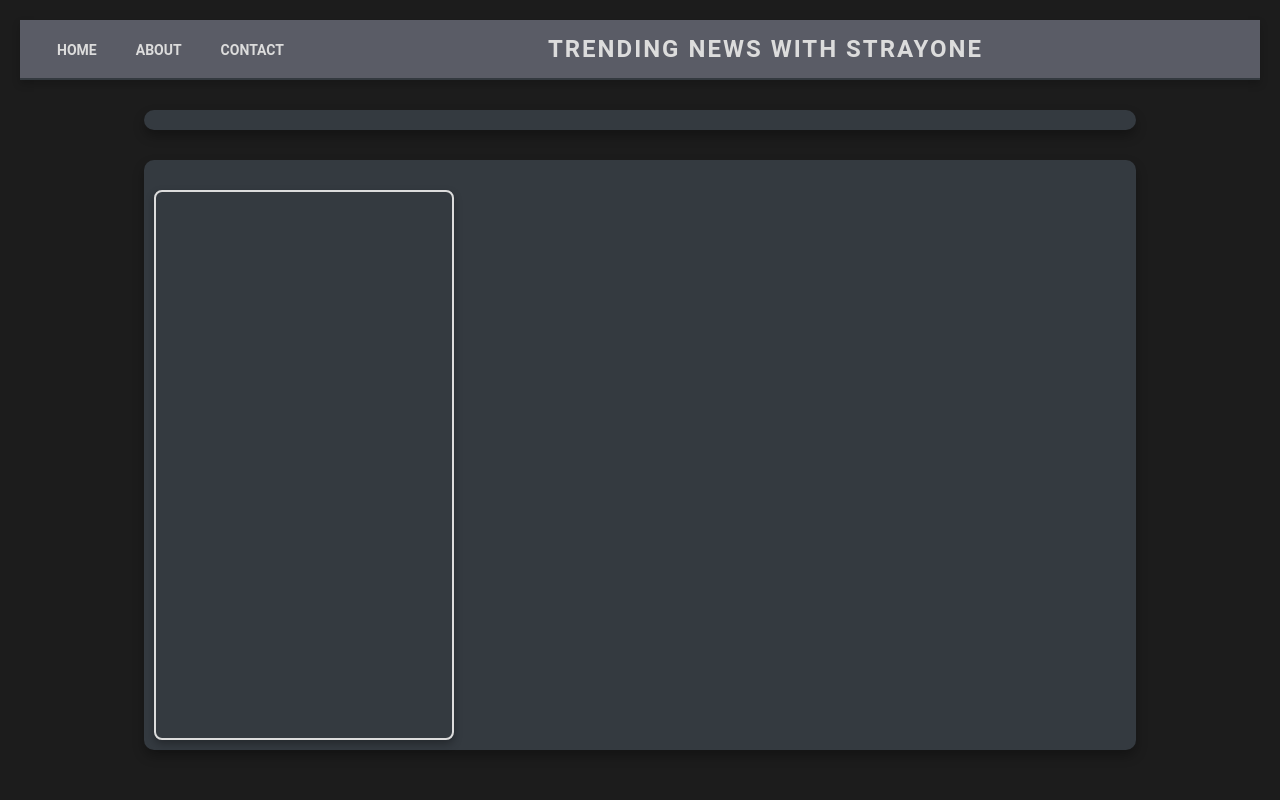
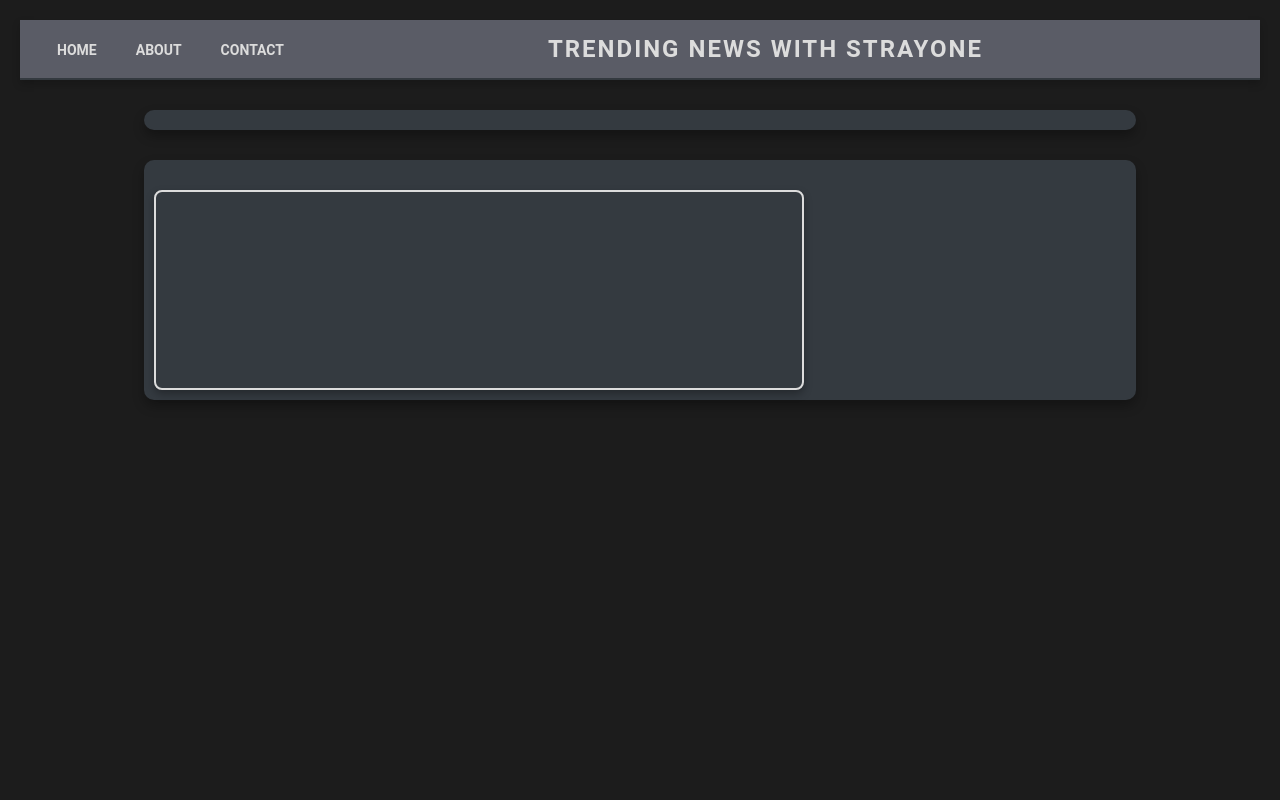
Before and after one commit to strayon3/newswebsite, a Flask app: page / in a window 1280 px wide. Run offline with Flask 3, Linux system fonts and the light colour scheme; data that the repository does not hold is empty; some libraries are stand-ins or nearby versions.

Commit message:
Update style.css

```diff
--- a/static/style.css
+++ b/static/style.css
@@ -193,7 +193,7 @@ body {
     border: 2px solid #dcdcdc; /* Border around the ad */
     border-radius: 8px; /* Rounded corners */
     box-shadow: 0 4px 8px rgba(0, 0, 0, 0.3); /* Subtle shadow for depth */
-    width: 300px; /* Width matching the 4:1 ratio */
-    height: 550px; /* Height based on 4:1 aspect ratio */
+    width: 650px; /* Width matching the 4:1 ratio */
+    height: 200px; /* Height based on 4:1 aspect ratio */
     text-align: center;
 }
```
